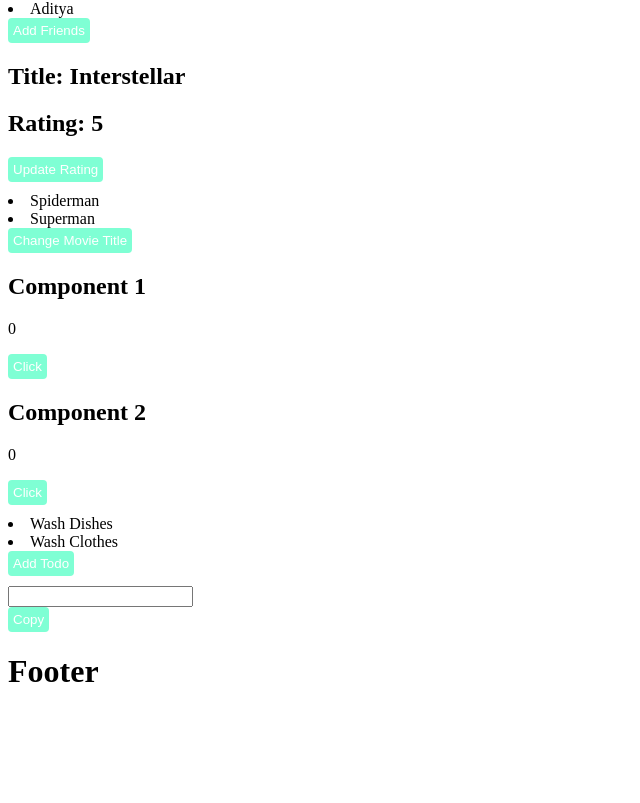
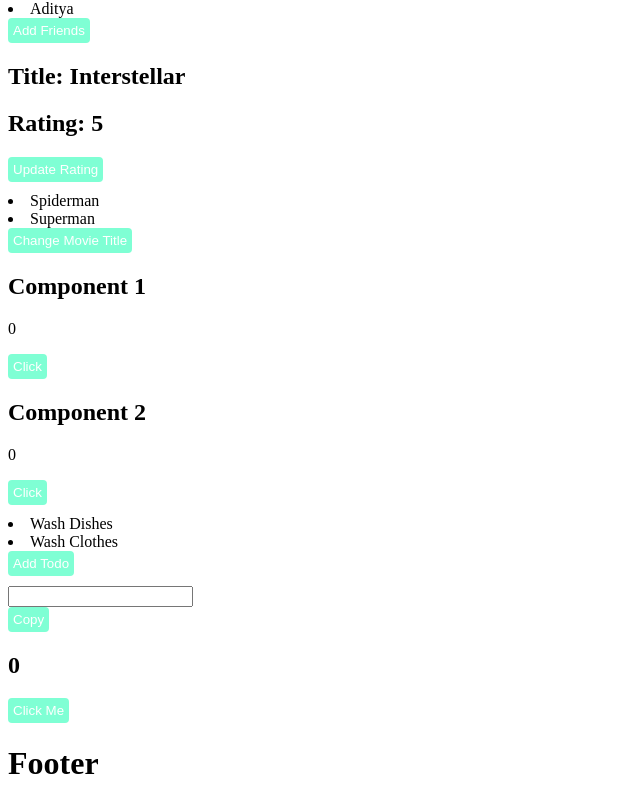
Before and after one commit to arunabhajana/learning, a React (Vite) app: page / in a window 1280 px wide. Shown: the part 978-1781 px from the top of the page, without its empty margins (0-640 px from the left). Before the commit the page ends 1689 px from the top, so only its background shows below. Built offline with nearby package versions, Linux system fonts and the light colour scheme.

Commit message:
UseEffect Basics

```diff
--- a/src/App.jsx
+++ b/src/App.jsx
@@ -17,6 +17,7 @@
 import Sharing from './components/Sharing.jsx'
 import Todo from './components/Todo.jsx'
 import ClipboardCopy from './components/ClipboardCopy.jsx'
+import Effect from './components/Effect.jsx'
 
 const App = () => {
 
@@ -46,6 +47,7 @@
       <Sharing />
       <Todo />
       <ClipboardCopy />
+      <Effect />
       <Footer />
     </>
   )
--- /dev/null
+++ b/src/components/Effect.jsx
@@ -0,0 +1,20 @@
+import { useState, useEffect } from "react";
+
+const Effect = () => {
+
+    const [value,setValue] = useState(0);
+
+    useEffect(() => {
+        console.log('Call useEffect');
+        document.title = `Increment ${value}`
+    })
+
+    return (
+        <div>
+            <h2>{value}</h2>
+            <button onClick={() => setValue(value + 1)}>Click Me</button>
+        </div>
+    );
+}
+
+export default Effect;
```
Also changed, not shown: 1 other file (tests, documents, lock files or other folders).
